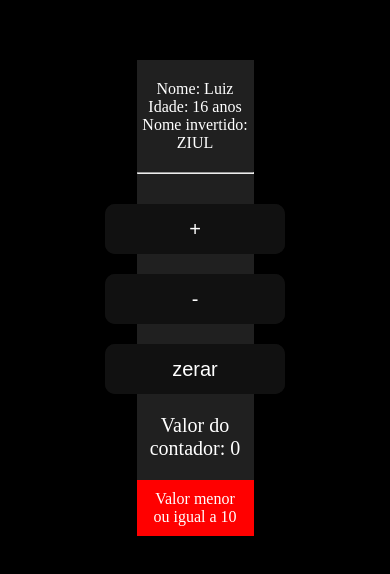
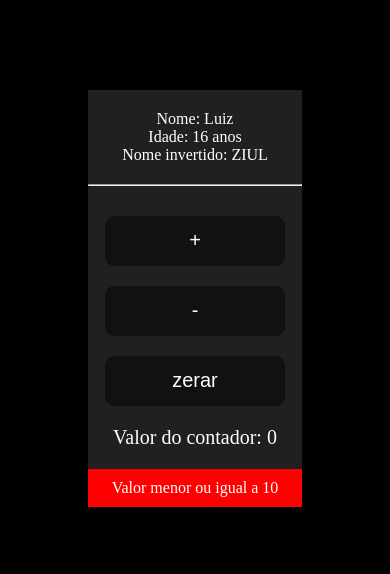
Before and after one commit to LuizBlume/Exercicios, a Vue app: page / in a window 390 px wide. Shown: the part 134-708 px from the top of the page. Built offline with nearby package versions, Linux system fonts and the light colour scheme.

Commit message:
Hotfix: Atualiza largura dos elementos para melhorar o layout

```diff
--- a/src/App.vue
+++ b/src/App.vue
@@ -67,7 +67,7 @@ hr {
   flex-direction: column;
   align-items: center;
   justify-content: center;
-  width: 30vw;
+  width: 55vw;
 }
 .teste {
   background-color: lightblue;
--- a/src/assets/buttons.css
+++ b/src/assets/buttons.css
@@ -75,7 +75,7 @@
 }
 @media only screen and (max-width: 600px) {
     .info {
-        width: 300px;
+        width: 500px;
     }
     .glow-on-hover {
         width: 180px;
```
